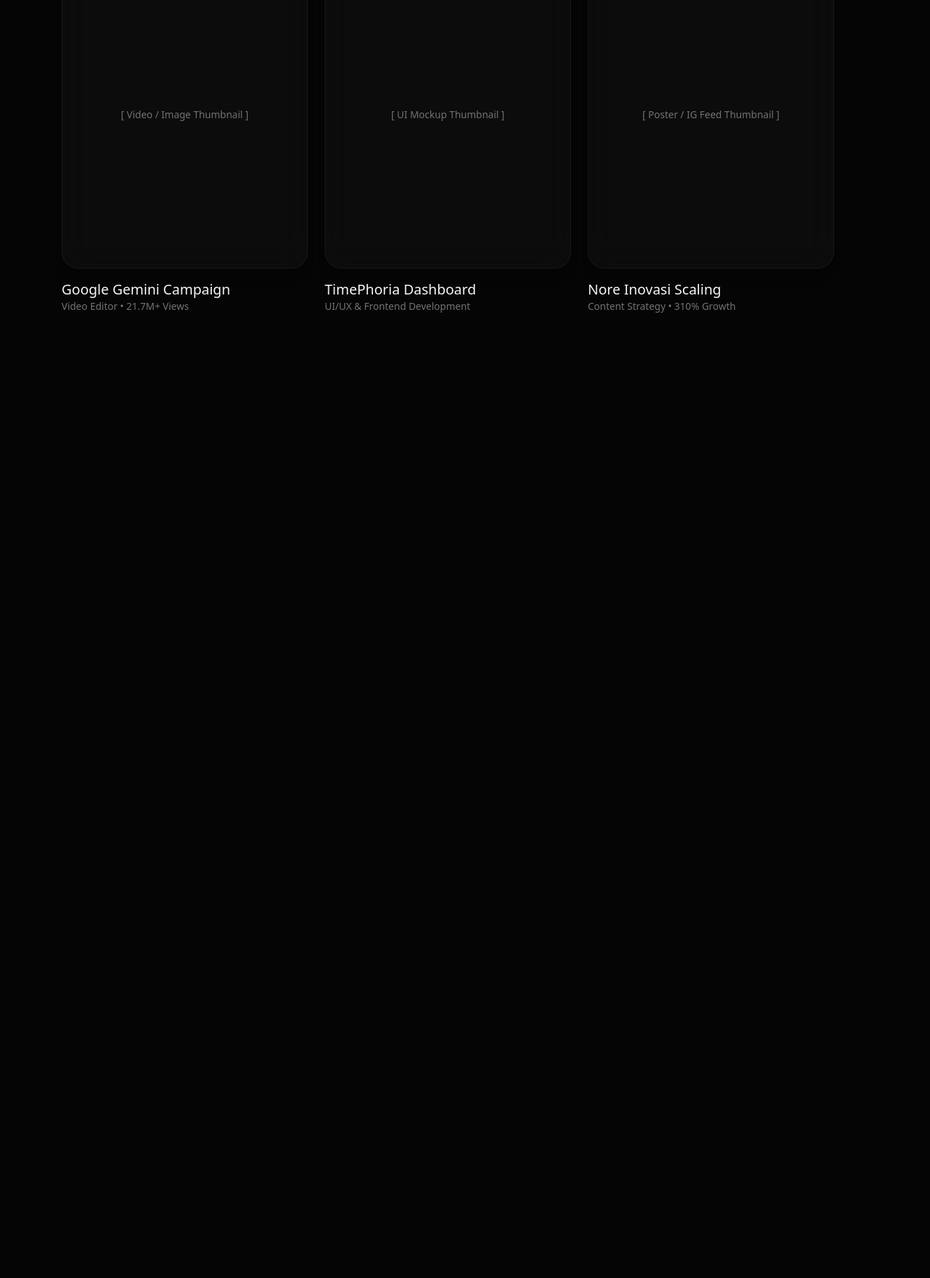
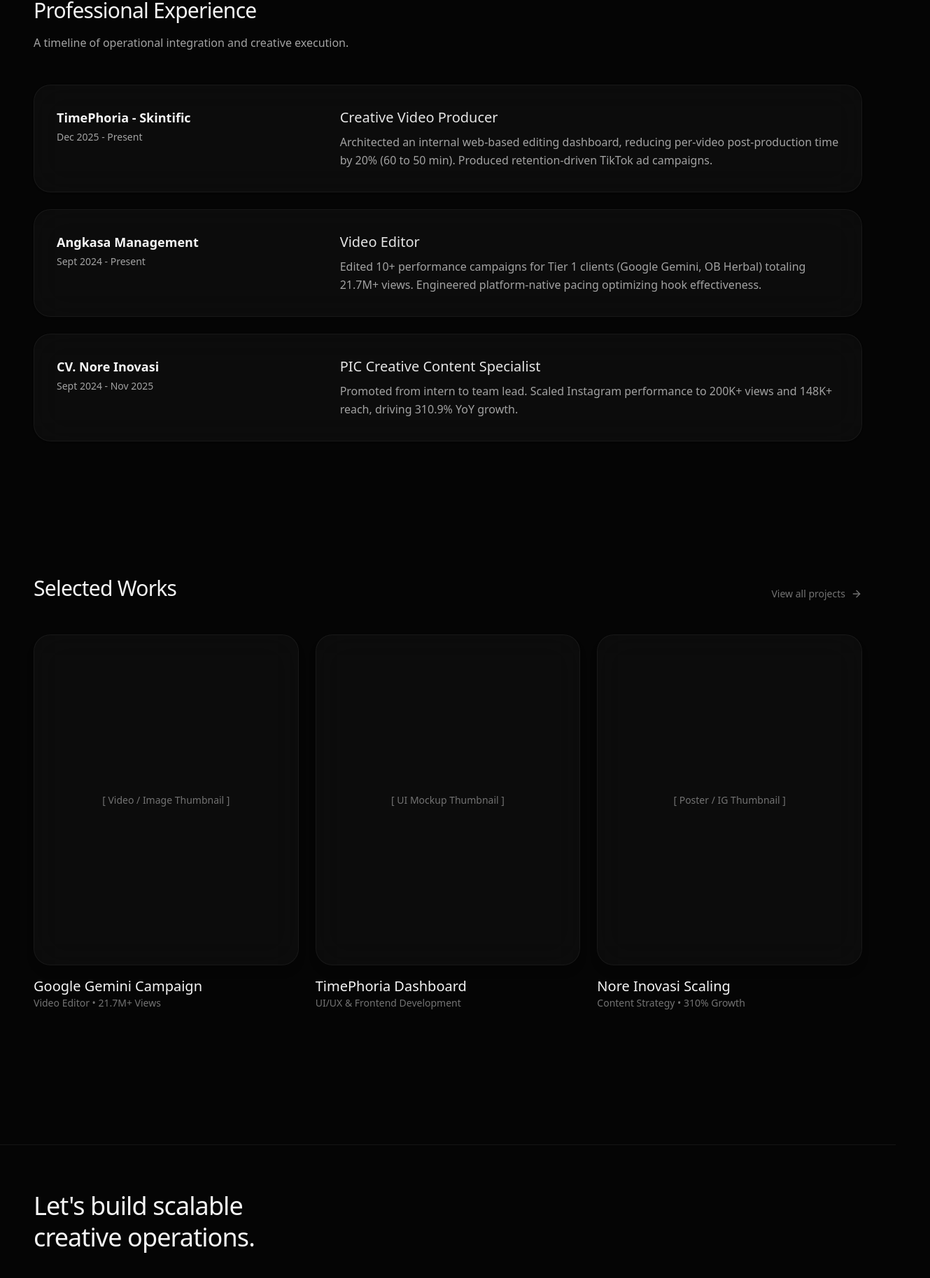
Before and after one commit to Adityasat23/portfolio, a Next.js app: page / in a window 1280 px wide. Shown: the part 924-2751 px from the top of the page at 70% size, 1329 px wide, since content can reach past the window. Before the commit the page ends 1468 px from the top, so only its background shows below. Built offline with nearby package versions, Linux system fonts and the light colour scheme.

Commit message:
UPDATEFITUR

```diff
--- a/app/layout.tsx
+++ b/app/layout.tsx
@@ -3,6 +3,7 @@
 import "./globals.css";
 import { ThemeProvider } from "next-themes";
 import Navbar from "@/components/Navbar";
+import Footer from "@/components/Footer"; // Import Footer
 
 const inter = Inter({ subsets: ["latin"], variable: '--font-inter' });
 
@@ -11,17 +12,14 @@
   description: "A Creative Video Producer & Designer with a strong foundation in Informatics.",
 };
 
-export default function RootLayout({
-  children,
-}: {
-  children: React.ReactNode;
-}) {
+export default function RootLayout({ children }: { children: React.ReactNode }) {
   return (
     <html lang="en" suppressHydrationWarning>
-      <body className={`${inter.variable} font-sans bg-neutral-50 dark:bg-[#050505]`}>
+      <body className={`${inter.variable} font-sans bg-neutral-50 dark:bg-[#050505] overflow-x-hidden`}>
         <ThemeProvider attribute="class" defaultTheme="dark" enableSystem>
           <Navbar />
           {children}
+          <Footer /> {/* Footer dipasang di sini */}
         </ThemeProvider>
       </body>
     </html>
--- a/app/page.tsx
+++ b/app/page.tsx
@@ -1,17 +1,17 @@
 "use client";
 
 import { motion, Variants } from "framer-motion";
-import { ArrowRight, Video, PenTool, Layout, Code, Box, Cuboid } from "lucide-react";
+import { ArrowRight, Download, Video, PenTool, Layout, Code, Box, Cuboid } from "lucide-react";
 import Link from "next/link";
 import ParticleBackground from "@/components/ParticleBackground";
 
-// Animasi Antigravity
+// Animasi
+const fadeUp: Variants = { hidden: { opacity: 0, y: 20 }, visible: { opacity: 1, y: 0, transition: { duration: 0.6, ease: [0.16, 1, 0.3, 1] } } };
+const staggerContainer: Variants = { hidden: { opacity: 0 }, visible: { opacity: 1, transition: { staggerChildren: 0.1 } } };
 const textRevealContainer: Variants = { hidden: { opacity: 0 }, visible: { opacity: 1, transition: { staggerChildren: 0.08, delayChildren: 0.2 } } };
 const textRevealItem: Variants = { hidden: { opacity: 0, y: 40, filter: "blur(8px)" }, visible: { opacity: 1, y: 0, filter: "blur(0px)", transition: { duration: 0.8, ease: [0.16, 1, 0.3, 1] } } };
-const fadeUp: Variants = { hidden: { opacity: 0, y: 20 }, visible: { opacity: 1, y: 0, transition: { duration: 0.6, ease: [0.16, 1, 0.3, 1] } } };
-const staggerContainer: Variants = { hidden: { opacity: 0 }, visible: { opacity: 1, transition: { staggerChildren: 0.1 } } };
 
-// Icon Wave Data
+// Data Ikon Interaktif Antigravity
 const softwareIcons = [
   { icon: Video, label: "Premiere", href: "/work" },
   { icon: PenTool, label: "Photoshop", href: "/work" },
@@ -21,19 +21,36 @@
   { icon: Cuboid, label: "Unreal", href: "/work" },
 ];
 
+// Data Experience (Dari CV)
+const experienceData = [
+  {
+    company: "TimePhoria - Skintific",
+    role: "Creative Video Producer",
+    date: "Dec 2025 - Present",
+    description: "Architected an internal web-based editing dashboard, reducing per-video post-production time by 20% (60 to 50 min). Produced retention-driven TikTok ad campaigns."
+  },
+  {
+    company: "Angkasa Management",
+    role: "Video Editor",
+    date: "Sept 2024 - Present",
+    description: "Edited 10+ performance campaigns for Tier 1 clients (Google Gemini, OB Herbal) totaling 21.7M+ views. Engineered platform-native pacing optimizing hook effectiveness."
+  },
+  {
+    company: "CV. Nore Inovasi",
+    role: "PIC Creative Content Specialist",
+    date: "Sept 2024 - Nov 2025",
+    description: "Promoted from intern to team lead. Scaled Instagram performance to 200K+ views and 148K+ reach, driving 310.9% YoY growth."
+  }
+];
+
 export default function Home() {
   return (
-    <div className="min-h-screen overflow-x-hidden bg-neutral-50 dark:bg-[#050505] text-neutral-600 dark:text-neutral-400 font-sans transition-colors duration-300">
+    <main className="min-h-screen pt-32 pb-24 px-6 md:px-12 max-w-7xl mx-auto space-y-32">
 
-      {/* Spacer untuk Navbar Global */}
-      <div className="h-24"></div>
+      {/* 1. HERO SECTION (ANTIGRAVITY STYLE + CV DOWNLOAD) */}
+      <section className="relative min-h-[75vh] flex flex-col justify-center border border-transparent overflow-visible">
 
-      <main className="max-w-6xl mx-auto px-6 pb-24 space-y-32">
-
-        {/* 1. ANTIGRAVITY HERO SECTION */}
-        <section className="relative min-h-[70vh] flex flex-col justify-center border border-transparent overflow-visible">
-
-          {/* Background Partikel Tetap Ada */}
+        {/* Background Partikel Interaktif */}
         <ParticleBackground />
 
         <motion.div
@@ -42,8 +59,8 @@
           animate="visible"
           className="relative z-10 flex flex-col items-start w-full max-w-4xl pointer-events-none"
         >
-            {/* Interactive "Slide & Pop" Icon Wave Tetap Ada */}
-            <div className="flex flex-wrap items-center gap-3 sm:gap-4 mb-12 ml-0 sm:ml-4 pointer-events-auto min-h-[4rem] w-full max-w-[100vw] pr-4">
+          {/* Icon Wave Interaktif (Slide & Pop) */}
+          <div className="flex flex-wrap items-center gap-3 sm:gap-4 mb-16 ml-0 sm:ml-4 pointer-events-auto min-h-[4rem] w-full max-w-[100vw] pr-4">
             {softwareIcons.map((item, index) => {
               const Icon = item.icon;
               const translateY = Math.sin(index) * 12;
@@ -65,27 +82,70 @@
             })}
           </div>
 
-            {/* Headline Baru */}
+          {/* Headline */}
           <h1 className="text-4xl md:text-6xl font-medium text-neutral-900 dark:text-neutral-100 tracking-tight leading-[1.1] max-w-4xl">
             Hi, I'm Aditya Satria Pratama. <br/>
             <span className="text-neutral-400 dark:text-neutral-500">A Creative Video Producer & Designer with a strong foundation in Informatics.</span>
           </h1>
 
+          <motion.p variants={textRevealItem} className="mt-6 text-lg md:text-xl text-neutral-500 dark:text-neutral-400 max-w-2xl leading-relaxed">
+            Operating at the intersection of high-end video production, 3D environments, and operational UI/UX efficiency.
+          </motion.p>
+
+          {/* Call to Action & Download CV */}
           <motion.div variants={textRevealItem} className="mt-12 flex flex-col sm:flex-row items-center gap-4 pointer-events-auto">
             <Link href="/work" className="flex items-center justify-center gap-2 px-8 py-4 bg-neutral-900 dark:bg-neutral-100 text-white dark:text-neutral-950 font-medium rounded-full hover:scale-105 transition-transform duration-300 shadow-lg">
               Explore Selected Works
             </Link>
+            <a href="/CV ADITYA SATRIA PRATAMA 2026.pdf" download className="flex items-center justify-center gap-2 px-8 py-4 bg-white/50 dark:bg-neutral-900/50 backdrop-blur-md text-neutral-900 dark:text-neutral-100 font-medium rounded-full border border-neutral-300 dark:border-neutral-700 hover:bg-white dark:hover:bg-neutral-800 transition-colors duration-300">
+              Download CV <Download className="w-4 h-4 ml-1" />
+            </a>
           </motion.div>
         </motion.div>
       </section>
 
-        {/* 2. SELECTED WORKS (GLASSMORPHISM CARDS) */}
+      {/* 2. EXPERIENCE TIMELINE SECTION */}
       <motion.section
         variants={staggerContainer}
         initial="hidden"
         whileInView="visible"
         viewport={{ once: true, margin: "-100px" }}
-          className="space-y-12 relative z-10"
+        className="space-y-12 border-t border-neutral-200/50 dark:border-neutral-800/50 pt-16 relative z-10"
+      >
+        <motion.div variants={fadeUp} className="space-y-4">
+          <h2 className="text-3xl font-medium text-neutral-900 dark:text-neutral-100 tracking-tight">Professional Experience</h2>
+          <p className="text-neutral-500 dark:text-neutral-400">A timeline of operational integration and creative execution.</p>
+        </motion.div>
+
+        <div className="grid grid-cols-1 gap-6">
+          {experienceData.map((exp, index) => (
+            <motion.div
+              key={index}
+              variants={fadeUp}
+              className="flex flex-col md:flex-row md:items-start gap-2 md:gap-12 p-8 bg-white/60 dark:bg-neutral-900/40 backdrop-blur-xl border border-neutral-200/50 dark:border-neutral-800/50 rounded-3xl transition-colors hover:border-neutral-300 dark:hover:border-neutral-700 shadow-sm"
+            >
+              <div className="md:w-1/3 space-y-1">
+                <h3 className="text-lg font-semibold text-neutral-900 dark:text-neutral-100">{exp.company}</h3>
+                <p className="text-sm font-medium text-neutral-500 dark:text-neutral-400">{exp.date}</p>
+              </div>
+              <div className="md:w-2/3 space-y-2 mt-2 md:mt-0">
+                <h4 className="text-xl font-medium text-neutral-800 dark:text-neutral-200">{exp.role}</h4>
+                <p className="text-base leading-relaxed text-neutral-600 dark:text-neutral-400">
+                  {exp.description}
+                </p>
+              </div>
+            </motion.div>
+          ))}
+        </div>
+      </motion.section>
+
+      {/* 3. SELECTED WORKS (GLASSMORPHISM CARDS) */}
+      <motion.section
+        variants={staggerContainer}
+        initial="hidden"
+        whileInView="visible"
+        viewport={{ once: true, margin: "-100px" }}
+        className="space-y-12 relative z-10 pt-16"
       >
         <div className="flex items-end justify-between">
           <motion.h2 variants={fadeUp} className="text-3xl font-medium text-neutral-900 dark:text-neutral-100 tracking-tight">Selected Works</motion.h2>
@@ -97,10 +157,9 @@
         </div>
 
         <div className="grid grid-cols-1 md:grid-cols-3 gap-6">
-            {/* Card 1 */}
           <motion.div variants={fadeUp} className="group">
             <Link href="/work/gemini" className="block space-y-4">
-                <div className="aspect-[4/5] bg-white/60 dark:bg-neutral-900/40 backdrop-blur-xl border border-neutral-200/50 dark:border-neutral-800/50 rounded-3xl overflow-hidden relative shadow-lg flex items-center justify-center">
+              <div className="aspect-[4/5] bg-white/60 dark:bg-neutral-900/40 backdrop-blur-xl border border-neutral-200/50 dark:border-neutral-800/50 rounded-3xl overflow-hidden relative shadow-lg flex items-center justify-center transition-transform duration-500 group-hover:-translate-y-2">
                 <span className="text-sm text-neutral-500">[ Video / Image Thumbnail ]</span>
               </div>
               <div>
@@ -110,10 +169,9 @@
             </Link>
           </motion.div>
 
-            {/* Card 2 */}
           <motion.div variants={fadeUp} className="group">
             <Link href="/work/timephoria" className="block space-y-4">
-                <div className="aspect-[4/5] bg-white/60 dark:bg-neutral-900/40 backdrop-blur-xl border border-neutral-200/50 dark:border-neutral-800/50 rounded-3xl overflow-hidden relative shadow-lg flex items-center justify-center">
+              <div className="aspect-[4/5] bg-white/60 dark:bg-neutral-900/40 backdrop-blur-xl border border-neutral-200/50 dark:border-neutral-800/50 rounded-3xl overflow-hidden relative shadow-lg flex items-center justify-center transition-transform duration-500 group-hover:-translate-y-2">
                 <span className="text-sm text-neutral-500">[ UI Mockup Thumbnail ]</span>
               </div>
               <div>
@@ -123,11 +181,10 @@
             </Link>
           </motion.div>
 
-            {/* Card 3 */}
           <motion.div variants={fadeUp} className="group">
             <Link href="/work/nore" className="block space-y-4">
-                <div className="aspect-[4/5] bg-white/60 dark:bg-neutral-900/40 backdrop-blur-xl border border-neutral-200/50 dark:border-neutral-800/50 rounded-3xl overflow-hidden relative shadow-lg flex items-center justify-center">
-                  <span className="text-sm text-neutral-500">[ Poster / IG Feed Thumbnail ]</span>
+              <div className="aspect-[4/5] bg-white/60 dark:bg-neutral-900/40 backdrop-blur-xl border border-neutral-200/50 dark:border-neutral-800/50 rounded-3xl overflow-hidden relative shadow-lg flex items-center justify-center transition-transform duration-500 group-hover:-translate-y-2">
+                <span className="text-sm text-neutral-500">[ Poster / IG Thumbnail ]</span>
               </div>
               <div>
                 <h3 className="text-xl font-medium text-neutral-900 dark:text-neutral-100">Nore Inovasi Scaling</h3>
@@ -139,6 +196,5 @@
       </motion.section>
 
     </main>
-    </div>
   );
 }
--- /dev/null
+++ b/components/Footer.tsx
@@ -0,0 +1,33 @@
+"use client";
+
+import { Mail } from "lucide-react";
+
+export default function Footer() {
+  return (
+    <footer className="border-t border-neutral-200/50 dark:border-neutral-800/50 bg-white dark:bg-[#050505] transition-colors mt-24">
+      <div className="max-w-7xl mx-auto px-6 md:px-12 py-16 flex flex-col md:flex-row justify-between items-start md:items-end gap-12">
+        <div className="space-y-8">
+          <h2 className="text-3xl md:text-4xl font-medium text-neutral-900 dark:text-neutral-100 tracking-tight max-w-sm leading-tight">
+            Let&apos;s build scalable creative operations.
+          </h2>
+          <div className="flex items-center gap-4">
+            <a href="mailto:adityasatriaprwork@gmail.com" className="text-neutral-500 hover:text-neutral-900 dark:text-neutral-400 dark:hover:text-neutral-100 transition-colors flex items-center gap-2 text-sm font-medium">
+              <Mail className="w-4 h-4" /> Email
+            </a>
+            <span className="text-neutral-300 dark:text-neutral-800">•</span>
+            <a href="https://linkedin.com/in/aditysat" target="_blank" rel="noopener noreferrer" className="text-neutral-500 hover:text-neutral-900 dark:text-neutral-400 dark:hover:text-neutral-100 transition-colors flex items-center gap-2 text-sm font-medium">
+               LinkedIn
+            </a>
+            <span className="text-neutral-300 dark:text-neutral-800">•</span>
+            <a href="https://behance.net/aditysat" target="_blank" rel="noopener noreferrer" className="text-neutral-500 hover:text-neutral-900 dark:text-neutral-400 dark:hover:text-neutral-100 transition-colors flex items-center gap-2 text-sm font-medium">
+               Behance
+            </a>
+          </div>
+        </div>
+        <p className="text-sm text-neutral-400 dark:text-neutral-600">
+          © {new Date().getFullYear()} Aditya Satria Pratama. All rights reserved.
+        </p>
+      </div>
+    </footer>
+  );
+}
--- a/components/Navbar.tsx
+++ b/components/Navbar.tsx
@@ -2,23 +2,32 @@
 
 import Link from "next/link";
 import { usePathname } from "next/navigation";
+import { useTheme } from "next-themes";
+import { Sun, Moon } from "lucide-react";
+import { useEffect, useState } from "react";
 
 export default function Navbar() {
   const pathname = usePathname();
+  const { theme, setTheme } = useTheme();
+  const [mounted, setMounted] = useState(false);
+
+  useEffect(() => setMounted(true), []);
 
   const navLinks = [
+    { name: "Home", path: "/" }, // Tab Home ditambahkan untuk UX
     { name: "Work", path: "/work" },
     { name: "About", path: "/about" },
     { name: "Contact", path: "/contact" },
   ];
 
   return (
-    <nav className="fixed top-0 left-0 right-0 z-50 flex items-center justify-between px-6 md:px-12 py-5 bg-white/70 dark:bg-[#050505]/70 backdrop-blur-xl border-b border-neutral-200/50 dark:border-neutral-800/50">
+    <nav className="fixed top-0 left-0 right-0 z-50 flex items-center justify-between px-6 md:px-12 py-5 bg-white/70 dark:bg-[#050505]/70 backdrop-blur-xl border-b border-neutral-200/50 dark:border-neutral-800/50 transition-colors">
       <Link href="/" className="text-neutral-900 dark:text-neutral-100 font-semibold tracking-tight text-lg hover:opacity-70 transition-opacity">
         Aditya Satria Pratama
       </Link>
 
-      <div className="flex items-center gap-6 md:gap-10 text-sm font-medium">
+      <div className="flex items-center gap-6 md:gap-10">
+        <div className="hidden md:flex items-center gap-6 text-sm font-medium">
           {navLinks.map((link) => (
             <Link
               key={link.name}
@@ -33,6 +42,13 @@
             </Link>
           ))}
         </div>
+
+        {mounted && (
+          <button onClick={() => setTheme(theme === 'dark' ? 'light' : 'dark')} className="p-2 rounded-full bg-white/50 dark:bg-neutral-900/50 border border-neutral-200 dark:border-neutral-800 hover:scale-105 transition-transform shadow-sm">
+            {theme === 'dark' ? <Sun className="w-4 h-4 text-neutral-400" /> : <Moon className="w-4 h-4 text-neutral-600" />}
+          </button>
+        )}
+      </div>
     </nav>
   );
 }
```
Lines whose indentation alone changed are shown as unchanged.
